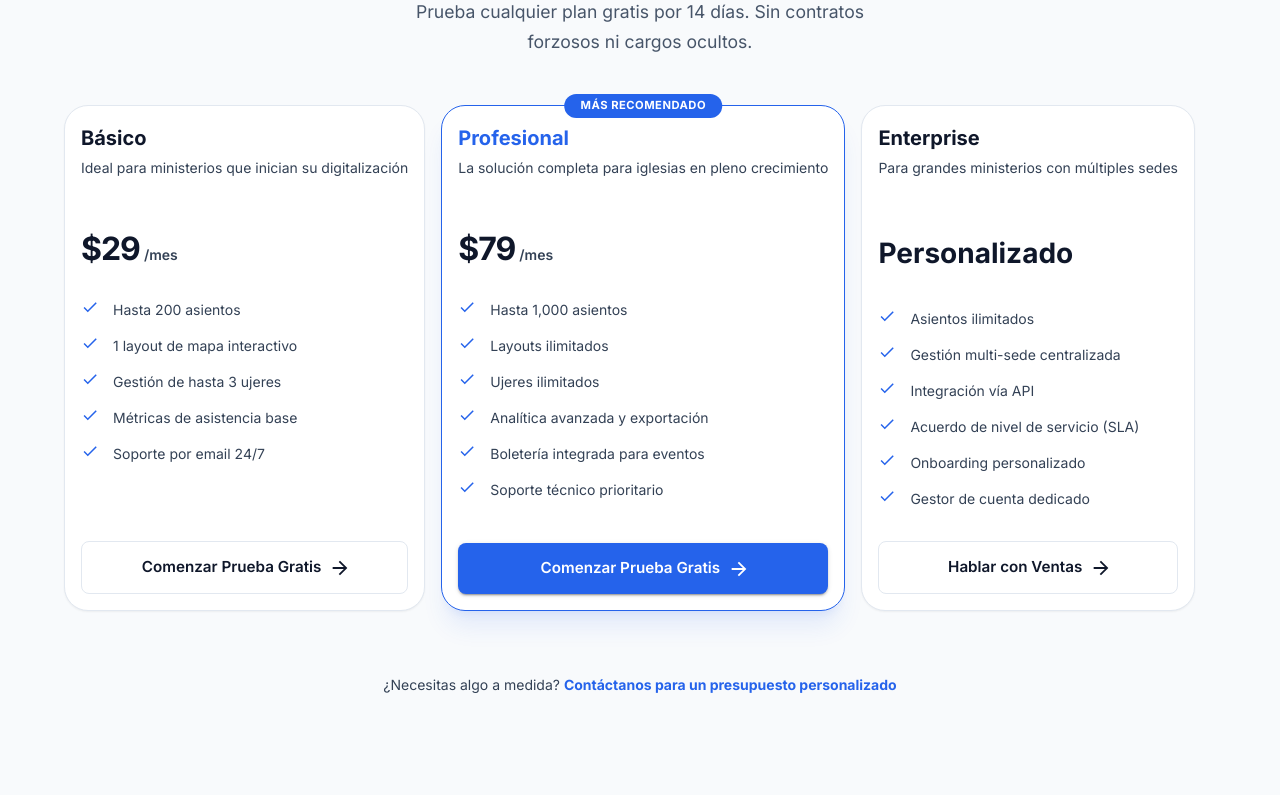
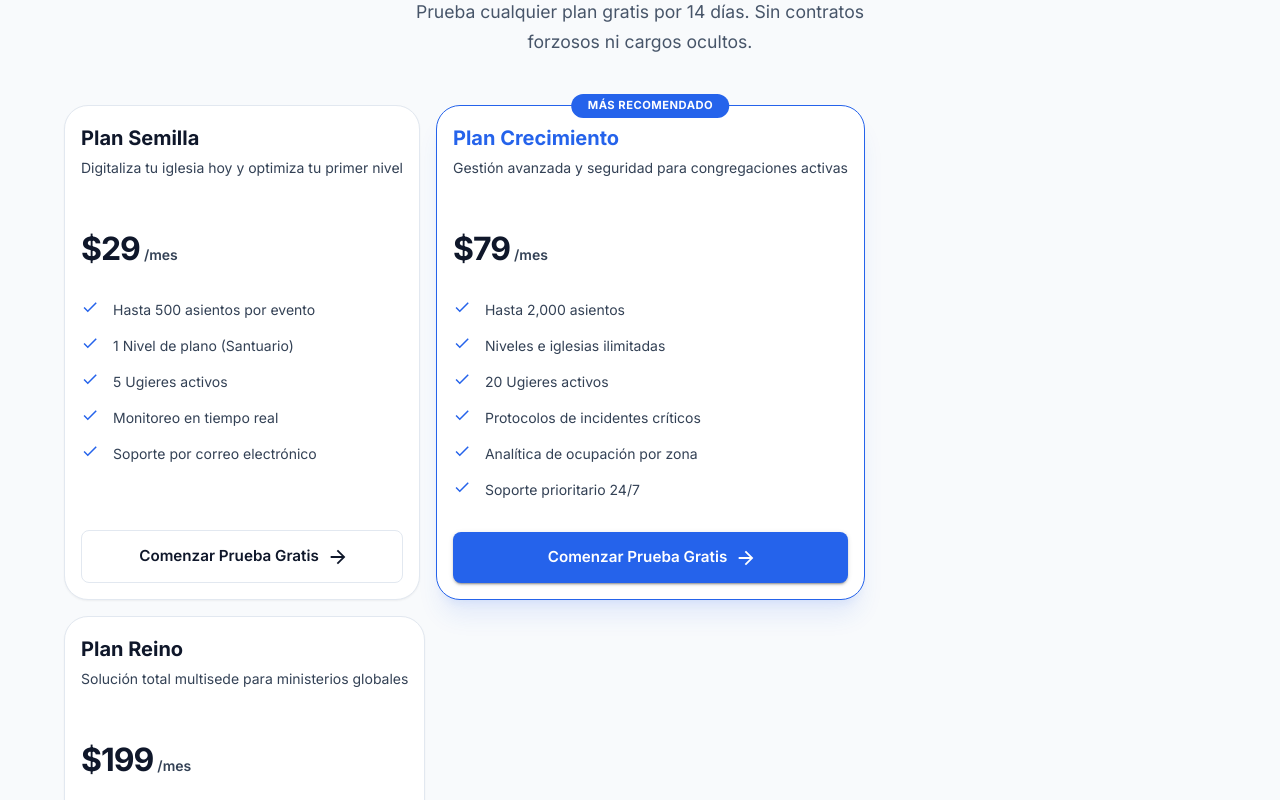
Before and after one commit to MiguelAbreu16/churchFlowLanding, a React (Vite) app: page / in a window 1280 px wide. Shown: the part 3000-3800 px from the top of the page. Built offline with nearby package versions, Linux system fonts and the light colour scheme.

Commit message:
fix(landing): sync production URLs and pricing plans

```diff
--- a/src/components/common/Navbar.jsx
+++ b/src/components/common/Navbar.jsx
@@ -108,7 +108,7 @@ export default function Navbar() {
             <Box sx={{ ml: 1, mr: 1, height: 16, width: 1, bgcolor: "divider" }} />
             <Button
               variant="text"
-              onClick={() => window.location.href = import.meta.env.VITE_APP_URL || "http://localhost:5173/login"}
+              onClick={() => window.location.href = `${import.meta.env.VITE_APP_URL || "http://localhost:5173"}/login`}
               sx={{ fontWeight: 600, color: "#475569" }}
             >
               Iniciar Sesión
--- a/src/components/home/PricingSection.jsx
+++ b/src/components/home/PricingSection.jsx
@@ -5,52 +5,52 @@ import PricingCard from "../pricing/PricingCard";
 export const PLANS = [
   {
     id: "basic",
-    name: "Básico",
+    name: "Plan Semilla",
     price: 29,
     period: "mes",
-    description: "Ideal para ministerios que inician su digitalización",
+    description: "Digitaliza tu iglesia hoy y optimiza tu primer nivel",
     features: [
-      "Hasta 200 asientos",
-      "1 layout de mapa interactivo",
-      "Gestión de hasta 3 ujeres",
-      "Métricas de asistencia base",
-      "Soporte por email 24/7",
+      "Hasta 500 asientos por evento",
+      "1 Nivel de plano (Santuario)",
+      "5 Ugieres activos",
+      "Monitoreo en tiempo real",
+      "Soporte por correo electrónico",
     ],
-    color: "#64748B", // Slate
+    color: "#64748B",
     popular: false,
   },
   {
-    id: "professional",
-    name: "Profesional",
+    id: "pro",
+    name: "Plan Crecimiento",
     price: 79,
     period: "mes",
-    description: "La solución completa para iglesias en pleno crecimiento",
+    description: "Gestión avanzada y seguridad para congregaciones activas",
     features: [
-      "Hasta 1,000 asientos",
-      "Layouts ilimitados",
-      "Ujeres ilimitados",
-      "Analítica avanzada y exportación",
-      "Boletería integrada para eventos",
-      "Soporte técnico prioritario",
+      "Hasta 2,000 asientos",
+      "Niveles e iglesias ilimitadas",
+      "20 Ugieres activos",
+      "Protocolos de incidentes críticos",
+      "Analítica de ocupación por zona",
+      "Soporte prioritario 24/7",
     ],
-    color: "#2563EB", // Primary Blue
+    color: "#eab308", // Amber/Gold
     popular: true,
   },
   {
     id: "enterprise",
-    name: "Enterprise",
-    price: null,
-    period: null,
-    description: "Para grandes ministerios con múltiples sedes",
+    name: "Plan Reino",
+    price: 199,
+    period: "mes",
+    description: "Solución total multisede para ministerios globales",
     features: [
       "Asientos ilimitados",
-      "Gestión multi-sede centralizada",
-      "Integración vía API",
-      "Acuerdo de nivel de servicio (SLA)",
-      "Onboarding personalizado",
-      "Gestor de cuenta dedicado",
+      "Sedes ilimitadas (Multisitio)",
+      "Ugieres ilimitados",
+      "Logs de auditoría completos",
+      "Acceso a API externa",
+      "Gerente de cuenta dedicado",
     ],
-    color: "#1E293B", // Navy
+    color: "#1E293B",
     popular: false,
   },
 ];
```
Also changed, not shown: 1 other file (tests, documents, lock files or other folders).
